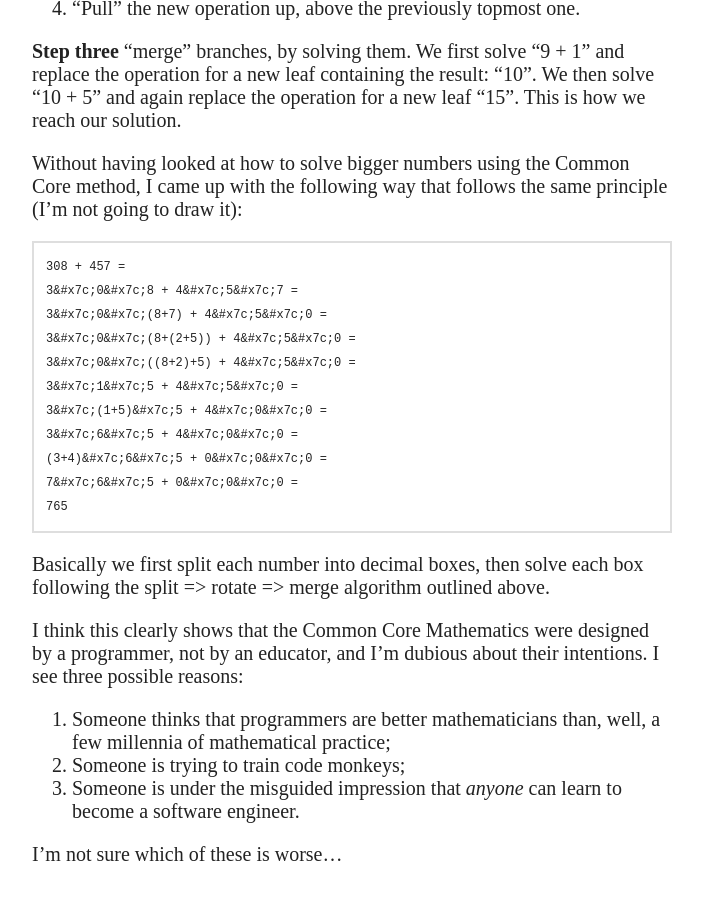
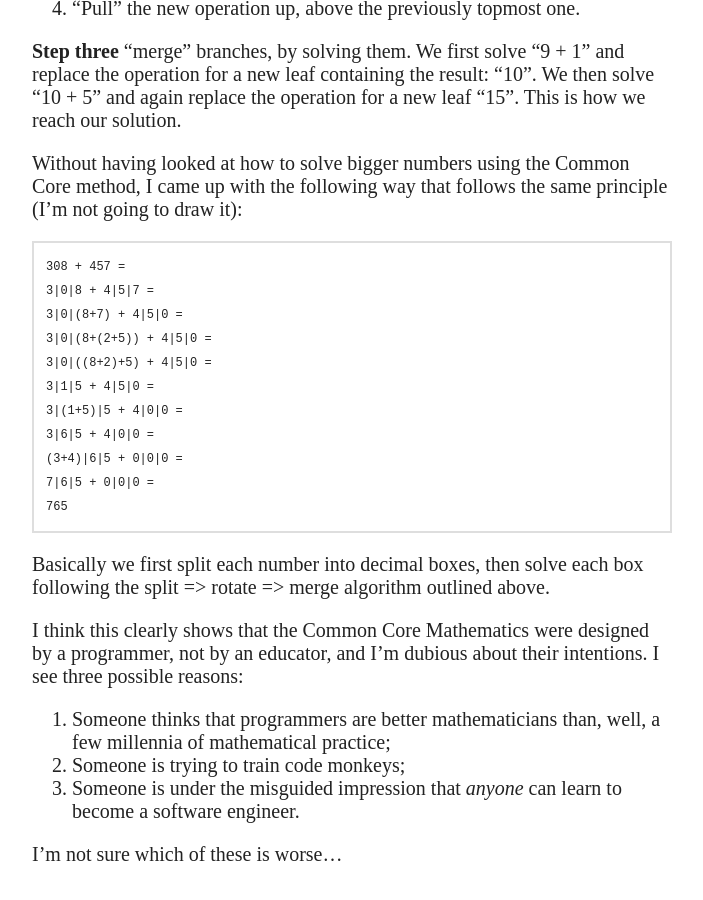
Before and after one commit to corani/corani.github.io, a Jekyll site: the page built from _posts/2014-09-09-common-core-math.md, in a window 1280 px wide and 900 px high, scrolled down 2438 px. Shown: the whole window, without its empty margins (318-1021 px from the left). Built offline with Jekyll 4.4.1, drawn with Linux system fonts in a browser that asks for light colours; nearby versions of some CDN libraries; comment, search, counter and statistics services are not loaded.

Commit message:
New Post: Common Core

```diff
--- a/_posts/2014-09-09-common-core-math.md
+++ b/_posts/2014-09-09-common-core-math.md
@@ -48,15 +48,15 @@ Without having looked at how to solve bigger numbers using the Common Core metho
 
 {% raw %}
     308 + 457 =
-    3&#x7c;0&#x7c;8 + 4&#x7c;5&#x7c;7 =
-    3&#x7c;0&#x7c;(8+7) + 4&#x7c;5&#x7c;0 =
-    3&#x7c;0&#x7c;(8+(2+5)) + 4&#x7c;5&#x7c;0 =
-    3&#x7c;0&#x7c;((8+2)+5) + 4&#x7c;5&#x7c;0 =
-    3&#x7c;1&#x7c;5 + 4&#x7c;5&#x7c;0 =
-    3&#x7c;(1+5)&#x7c;5 + 4&#x7c;0&#x7c;0 =
-    3&#x7c;6&#x7c;5 + 4&#x7c;0&#x7c;0 =
-    (3+4)&#x7c;6&#x7c;5 + 0&#x7c;0&#x7c;0 =
-    7&#x7c;6&#x7c;5 + 0&#x7c;0&#x7c;0 =
+    3|0|8 + 4|5|7 =
+    3|0|(8+7) + 4|5|0 =
+    3|0|(8+(2+5)) + 4|5|0 =
+    3|0|((8+2)+5) + 4|5|0 =
+    3|1|5 + 4|5|0 =
+    3|(1+5)|5 + 4|0|0 =
+    3|6|5 + 4|0|0 =
+    (3+4)|6|5 + 0|0|0 =
+    7|6|5 + 0|0|0 =
     765
 {% endraw %}
 
```
